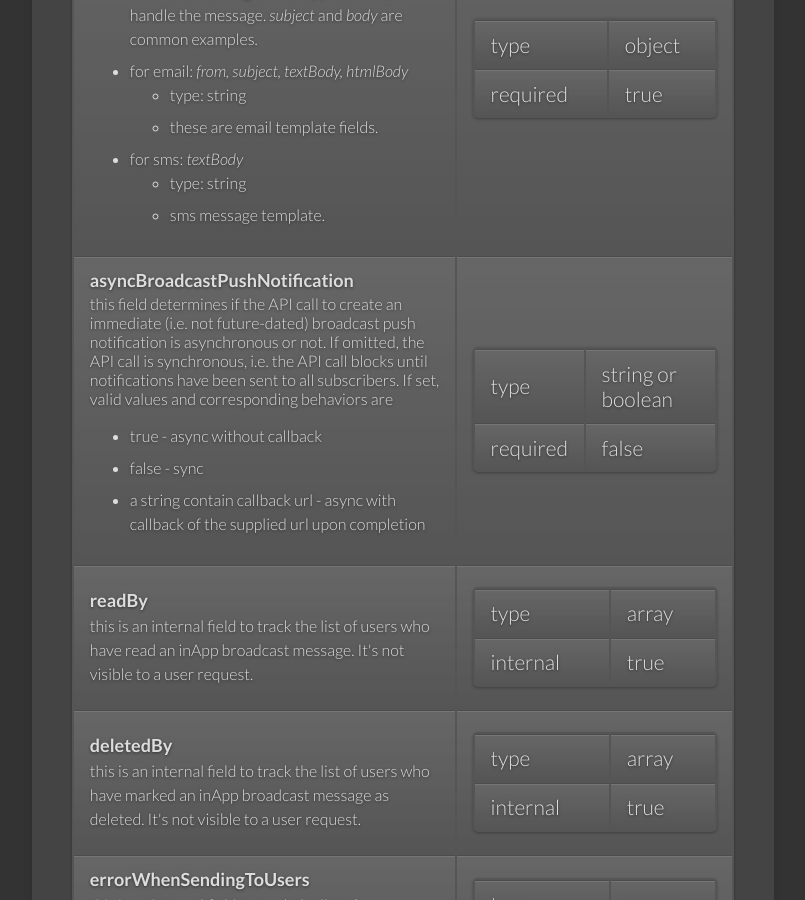
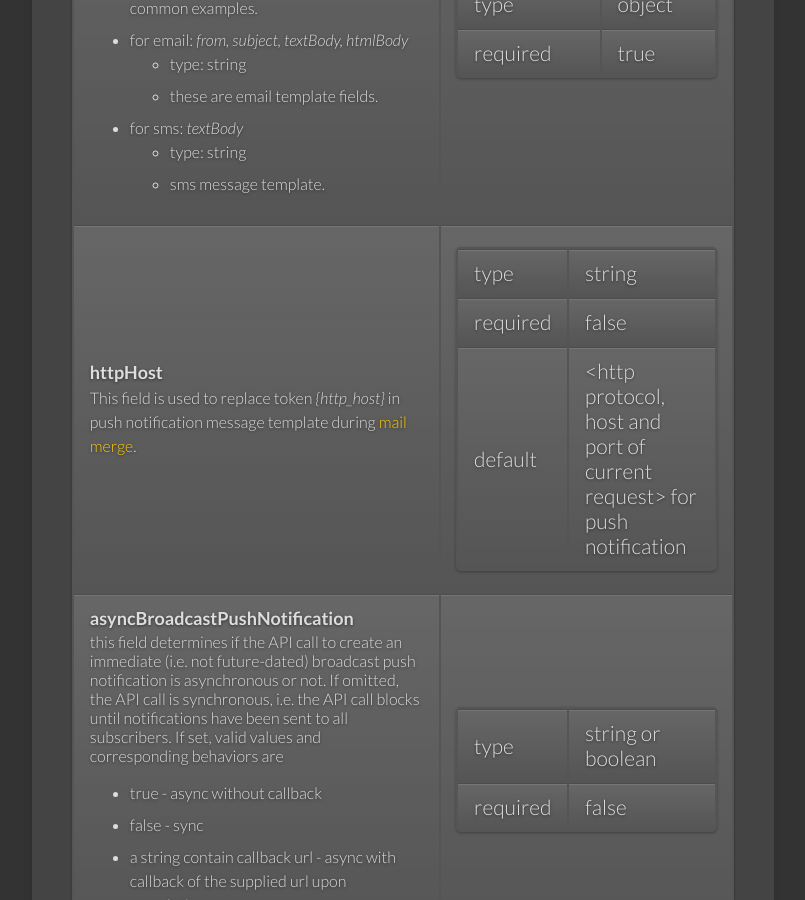
Before and after one commit to bcgov/MyGovBC-notification-server, a Jekyll site: the page built from docs/_docs/api-notification.md, in a window 1280 px wide and 900 px high, scrolled down 4655 px. Shown: the whole window, without its empty margins (139-944 px from the left). Built offline with Jekyll 4.4.1, drawn with Linux system fonts in a browser that asks for light colours; some of the changed text lies outside the part shown.

Commit message:
updated docs

```diff
--- a/docs/_docs/api-notification.md
+++ b/docs/_docs/api-notification.md
@@ -227,6 +227,19 @@ The API operates on following notification data model fields:
   </tr>
   <tr>
     <td>
+      <p class="name">httpHost</p>
+      <p class="description">This field is used to replace token <i>{http_host}</i> in push notification message template during <a href="../overview/#mail-merge">mail merge</a>.</p>
+    </td>
+    <td>
+      <table>
+        <tr><td>type</td><td>string</td></tr>
+        <tr><td>required</td><td>false</td></tr>
+        <tr><td>default</td><td>&lt;http protocol, host and port of current request&gt; for push notification</td></tr>
+      </table>
+    </td>
+  </tr>
+  <tr>
+    <td>
       <p class="name">asyncBroadcastPushNotification</p>
       <div class="description">this field determines if the API call to create an immediate (i.e. not future-dated) broadcast push notification is asynchronous or not. If omitted, the API call is synchronous, i.e. the API call blocks until notifications have been sent to all subscribers. If set, valid values and corresponding behaviors are
         <ul>
```
Also changed, not shown: other parts of docs/_docs/api-notification.md (+1 -1 lines).
